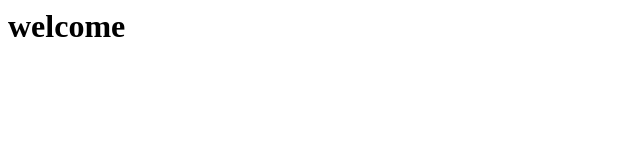
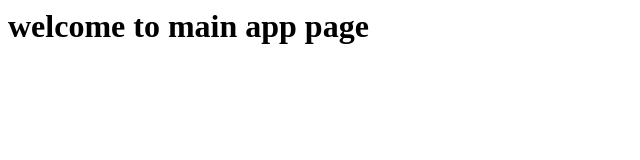
Before and after one commit to animesh6219/testpwa2, a plain HTML site: page index.htm in a window 1280 px wide. Shown: the whole page, without its empty margins (0-640 px from the left). Drawn offline with Linux system fonts and the light colour scheme.

Commit message:
Update index.htm

```diff
--- a/index.htm
+++ b/index.htm
@@ -4,6 +4,6 @@
   <link rel="manifest" href="manifest.webmanifest">
 </head>
 <body>
-<h1>welcome</h1>
+<h1>welcome to main app page</h1>
 </body>
 </html>
```
